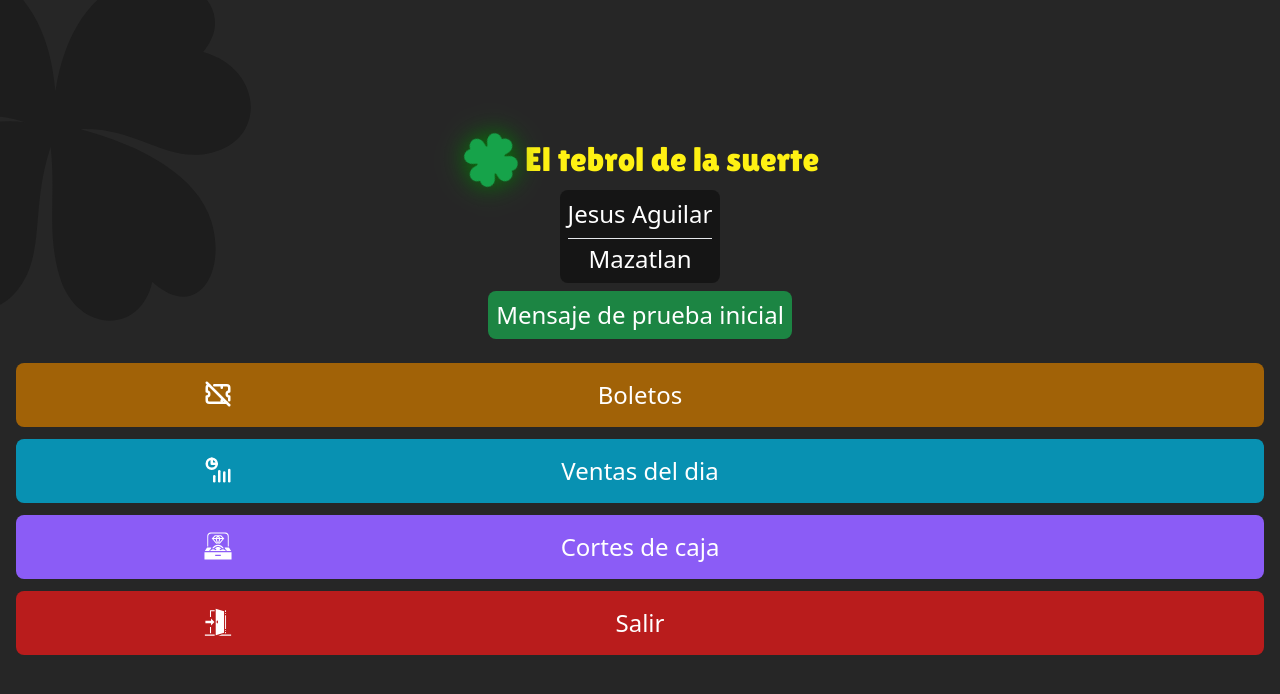
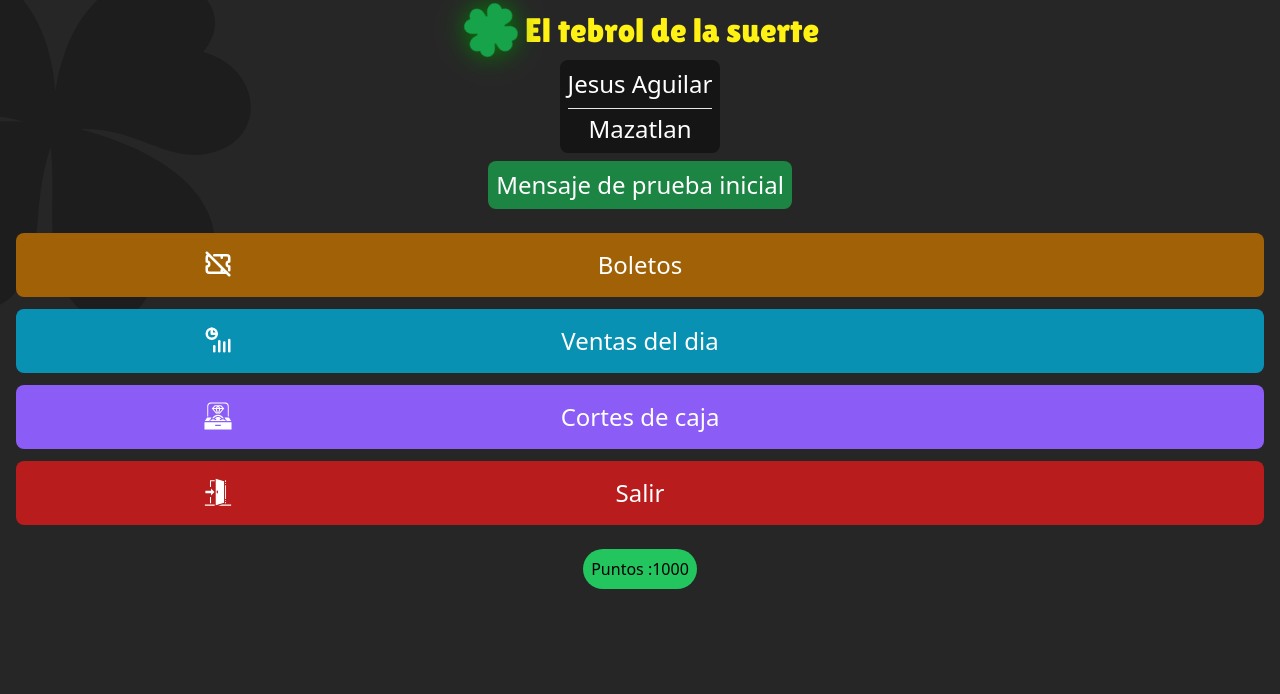
Before and after one commit to KeniBeck/PizarrasUX-1.0, a React (Vite) app: page /menu in a window 1280 px wide. Shown: the top 694 px of the page. Built offline with nearby package versions, Linux system fonts and the light colour scheme.

Commit message:
prueba de alto en menu

```diff
--- a/index.html
+++ b/index.html
@@ -3,13 +3,16 @@
     <head>
         <meta charset="UTF-8" />
         <link rel="icon" type="image/svg+xml" href="/vite.svg" />
-    <link rel="preconnect" href="https://fonts.googleapis.com">
-    <link rel="preconnect" href="https://fonts.gstatic.com" crossorigin>
-    <link href="https://fonts.googleapis.com/css2?family=Lilita+One&display=swap" rel="stylesheet">
+        <link rel="preconnect" href="https://fonts.googleapis.com" />
+        <link rel="preconnect" href="https://fonts.gstatic.com" crossorigin />
+        <link
+            href="https://fonts.googleapis.com/css2?family=Lilita+One&display=swap"
+            rel="stylesheet"
+        />
         <meta name="viewport" content="width=device-width, initial-scale=1.0" />
         <title>Trebol De la Suerte</title>
     </head>
-  <body>
+    <body style="background-color: #262626">
         <div id="root"></div>
         <script type="module" src="/src/main.tsx"></script>
     </body>
--- a/src/components/MenuContent.tsx
+++ b/src/components/MenuContent.tsx
@@ -43,6 +43,9 @@ const MenuContent = () => {
             </div>
           </div>
         </div>
+        <div className="p-2 bg-green-500 rounded-full flex justify-center items-center">
+          Puntos :1000
+        </div>
       </div>
     </>
   );
--- a/src/views/Menu.tsx
+++ b/src/views/Menu.tsx
@@ -5,7 +5,7 @@ import MenuContent from "../components/MenuContent";
 const Menu = () => {
   return (
     <>
-      <div className="w-full h-screen bg-[#262626] flex flex-col justify-center items-center relative">
+      <div className="w-full h-full bg-[#262626] flex flex-col justify-center items-center relative">
         <GiClover className="w-[400px] h-[400px] fixed left-[-135px] top-[-60px] text-[#1d1d1d]" />
         <div className="flex flex-row z-10 items-center gap-1">
           <div className="text-green-600  animate-spin-glow">
@@ -15,7 +15,7 @@ const Menu = () => {
             El tebrol de la suerte
           </div>
         </div>
-        <MenuContent/>
+        <MenuContent />
       </div>
     </>
   );
```
Lines whose indentation alone changed are shown as unchanged.
